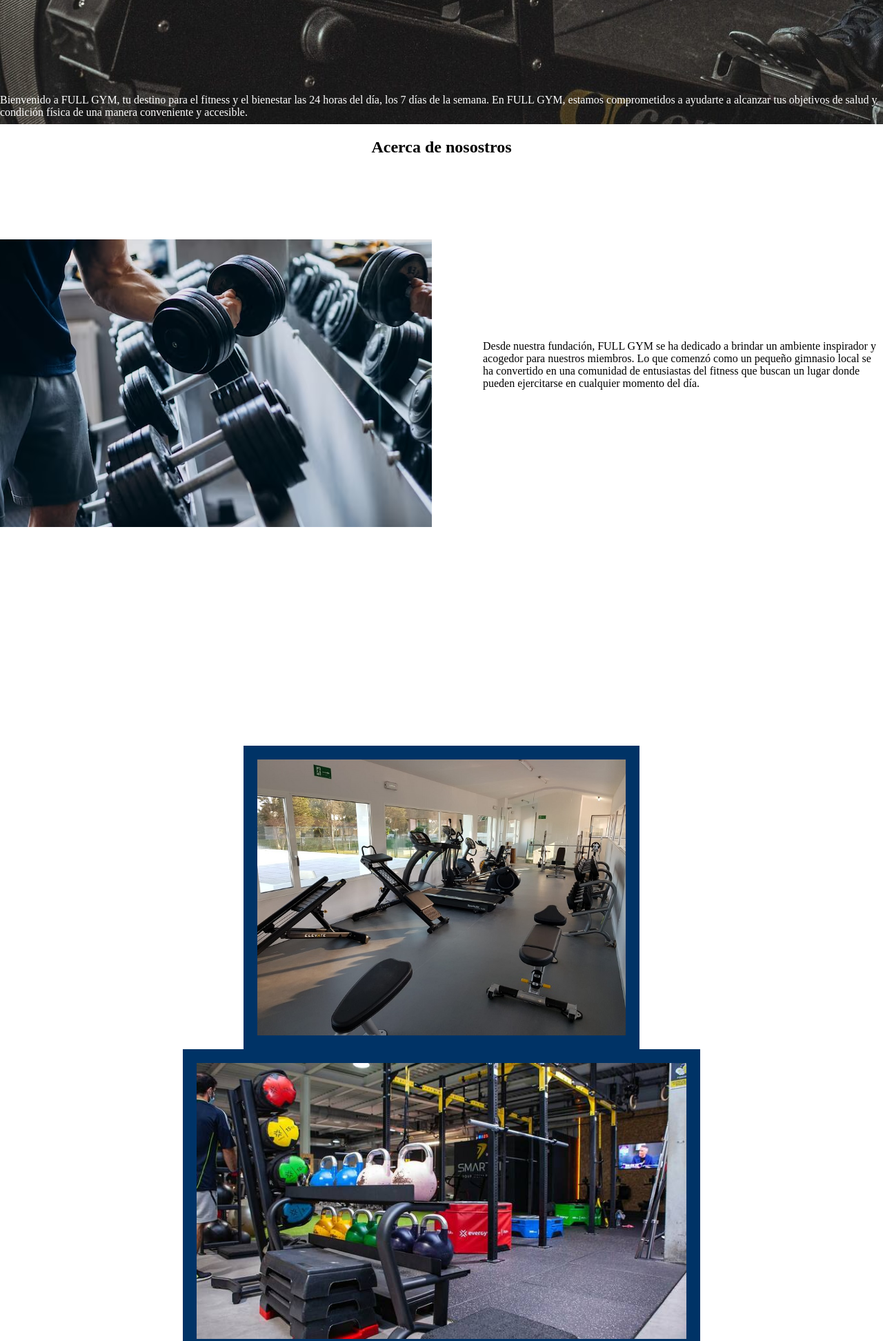
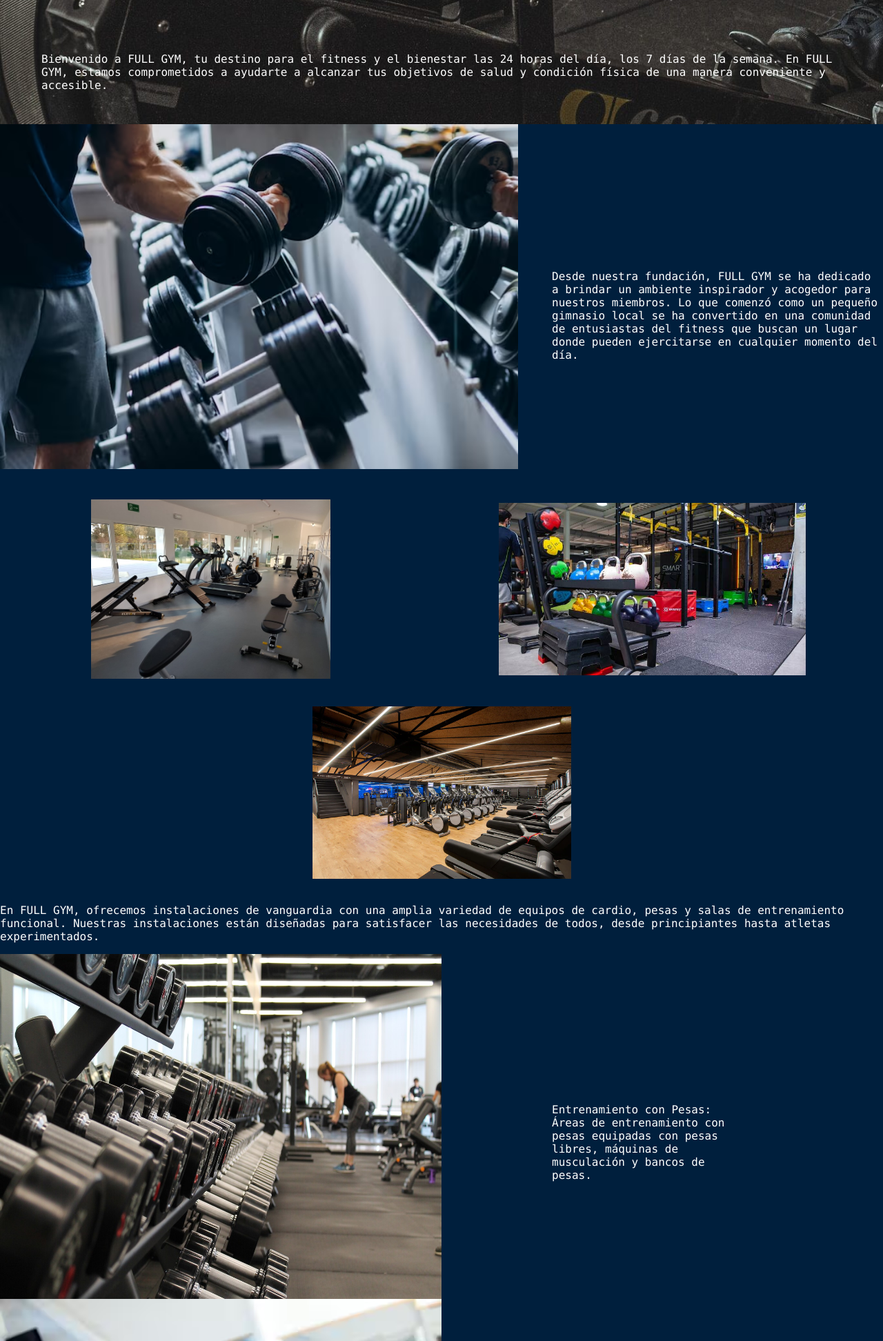
Before and after one commit to Dantegonzalezdelucia/curso-html-css-inicial-integral-main, a plain HTML site: page index.html in a window 1280 px wide. Shown: the part 560-2504 px from the top of the page at 69% size. Drawn offline with Linux system fonts and the light colour scheme; a web font is replaced by a local one.

Commit message:
color y fuente

```diff
--- a/index.html
+++ b/index.html
@@ -8,6 +8,7 @@
     <meta name="keywords" content="Fitness,Gimnasio">
     <meta name="description" content="Ejercicio">
     <meta name="author" content="Dante Gonzalez">
+    <link href="https://fonts.cdnfonts.com/css/lucida-console" rel="stylesheet">
     <title>FULL GYM</title>
 
     <link rel="stylesheet" href="style.css">
@@ -81,78 +82,83 @@
 
         </section>
 
-        <section id="acerca-de-nosostros">
 
 
+        <section id="acerca-de-nosotros">
+            <div class="contenedor2">
+                <img class="imagen2" src="img\Imagen 2.avif" height="500" alt="Imagen 6">
                 <div>
-                <h2>Acerca de nosostros</h2>
-                <img class="img2" src="img\Imagen 2.avif" alt="Imagen-2">
-                <div class="txt2">
+                    <h2></h2>
                     <p>Desde nuestra fundación, FULL GYM se ha dedicado a brindar un ambiente inspirador y acogedor para
                         nuestros miembros. Lo que comenzó como un pequeño gimnasio local se ha convertido en una
-                        comunidad
-                        de
-                        entusiastas del fitness que buscan un lugar donde pueden ejercitarse en cualquier momento del
-                        día.
-                    </p>
+                        comunidad de entusiastas del fitness que buscan un lugar donde pueden ejercitarse en cualquier
+                        momento del día.</p>
                 </div>
+
+
 
             </div>
 
+
             <div class="container">
                 <div class="card">
-                    <img src="img\img3.jpeg" height="400" alt="Imagen 3">
+                    <img src="img\img3.jpeg" height="260" alt="Imagen 3">
                 </div>
                 <div class="card">
-                    <img src="img\img4.jpg" height="400" alt="Imagen 4">
+                    <img src="img\img4.jpg" height="250" alt="Imagen 4">
                 </div>
                 <div class="card">
-                    <img src="img\gim5.webp" height="400"  alt="Imagen 5">
+                    <img src="img\gim5.webp" height="250" alt="Imagen 5">
                 </div>
             </div>
-            <p>
+            <p class="txtt">
                 En FULL GYM, ofrecemos instalaciones de vanguardia con una amplia variedad de equipos de cardio,
                 pesas y
                 salas de entrenamiento funcional. Nuestras instalaciones están diseñadas para satisfacer las
                 necesidades
-                de todos, desde principiantes hasta atletas experimentados.</p>
+                de todos, desde principiantes hasta atletas experimentados.
+            </p>
 
 
 
-
+        </section>
 
 
         <section id="planes-y-servicios">
             <div class="contenedor6">
-                    <div>
+                <img class="imagen6" src="img\imagen6.jpeg" height="500" alt="Imagen 6">
 
-                        <h3>Planes y servicios</h3>
-                        <img class="img6" src="img\img6.jpg" height="500"    alt="Imagen 6">
-
+                    <h3></h3>
                     <p>Entrenamiento con Pesas:
                         Áreas de entrenamiento con pesas equipadas con pesas libres, máquinas de musculación y
                         bancos de pesas.</p>
 
-                    </div>
 
             </div>
 
+
             <div>
-                    <img src="" alt="Imagen 7">
+                <div class="contenedor7">
+
 
                     <p> Clases de Grupo:
                         Aulas espaciosas para clases de grupo que incluyen yoga, pilates, spinning, zumba y
                         entrenamiento en intervalos de alta intensidad.</p>
 
                 </div>
+                <img class="imagen7" src="img\img7.avif" alt="Imagen 7">
 
-                <div>
-                    <img src="" alt="imagen 8">
+
+                <div class="contenedor8">
+
 
                     <p> Piscina:
                         Piscina cubierta climatizada para natación y clases acuáticas como aqua fitness.</p>
 
                 </div>
+                <img class="imagen8"    src="img\img8.avif" alt="imagen 8">
+
+        </section>
 
         <div>
             <section id="inscripcion-online">
--- a/style.css
+++ b/style.css
@@ -1,6 +1,7 @@
 
 body{
 margin: 0px;
+font-family: 'Lucida Console', sans-serif;
 
 }
 
@@ -36,6 +37,7 @@ ul {
 
 body {
     margin-top: 2.5em;
+    background-color: #001F3D;
 }
 
 main{margin: 0em;}
@@ -52,12 +54,14 @@ main{margin: 0em;}
 }
 
 .bienvenida p{
+
     color: #ffffff;
     position: absolute;
-    top:85% ;
+    top:70% ;
     left: ;
     right: ;
     bottom: ;
+    padding: 60px;
 }
 
 .logo1 {
@@ -70,45 +74,115 @@ color: #ffffff;
 padding: 0 10px;
 }
 
-h2{
-    display: flex;
-    justify-content:center
+.imagen2{
+    width:; ;
+    height: ;
 
 }
 
-.img2{
 
-   display: flex;
-   margin-top: 100px;
-   position: absolute;
+.contenedor2 p{
+    text-shadow: #003366;
+  color: #ffffff;
+    position: absolute;
+    top: ;
+    left: 800px;
+    right: ;
+    bottom: -300px; ;
+    padding:
+;
+}
 
 
-  }
 
-.txt2 {
-    color: #000000;
-padding-left:700px;
-display: flex;
-margin-bottom: 500px;
-margin-top: 250px;
-}
-.container {
+.container{
     display: flex;
-    flex-flow: row wrap;
+        flex-flow: row wrap;
 
-    justify-content: space-around;
-    align-items: center;
+        justify-content: space-around;
+        align-items: center;
 
 }
+
+.txtt{
+
+    color: #ffffff;
+}
+
 
 .container .card {
     box-sizing: border-box;
     flex-basis: calc(100%/3);
-   background-color: #003366;
+
     padding: 20px;
 
     display: flex;
     flex-direction: column;
     justify-content: center;
     align-items: center;
+
 }
+
+
+.imagen6{
+    width: 640px;
+
+}
+
+.contenedor6{
+    display: flex;
+    justify-content: left;
+
+}
+
+.contenedor6 p{
+    color: #ffffff;
+    position: absolute;
+    top: ;
+    left: 600px;
+    right: ;
+    bottom:; ;
+    padding:200px
+;
+}
+.imagen7{
+    width: ;
+    height: ;
+
+}
+
+.contenedor7{
+    display: flex;
+    justify-content: right;
+}
+
+.contenedor7 p{
+    color: #ffffff;
+    position: absolute;
+    top: ;
+    left: 600px;
+    right: ;
+    bottom:; ;
+    padding:200px
+}
+
+.imagen8{
+    width: 640px; ;
+    height: ;
+
+}
+
+.contenedor8{
+    display: flex;
+    justify-content: left;
+}
+
+.contenedor8 p{
+    color: #ffffff;
+    position: absolute;
+    top: ;
+    left: 600px;
+    right: ;
+    bottom:; ;
+    padding:200px
+}
```
Also changed, not shown: img/imagen6.jpeg (added), img/img6.jpg (deleted). Lines whose indentation alone changed are shown as unchanged.
